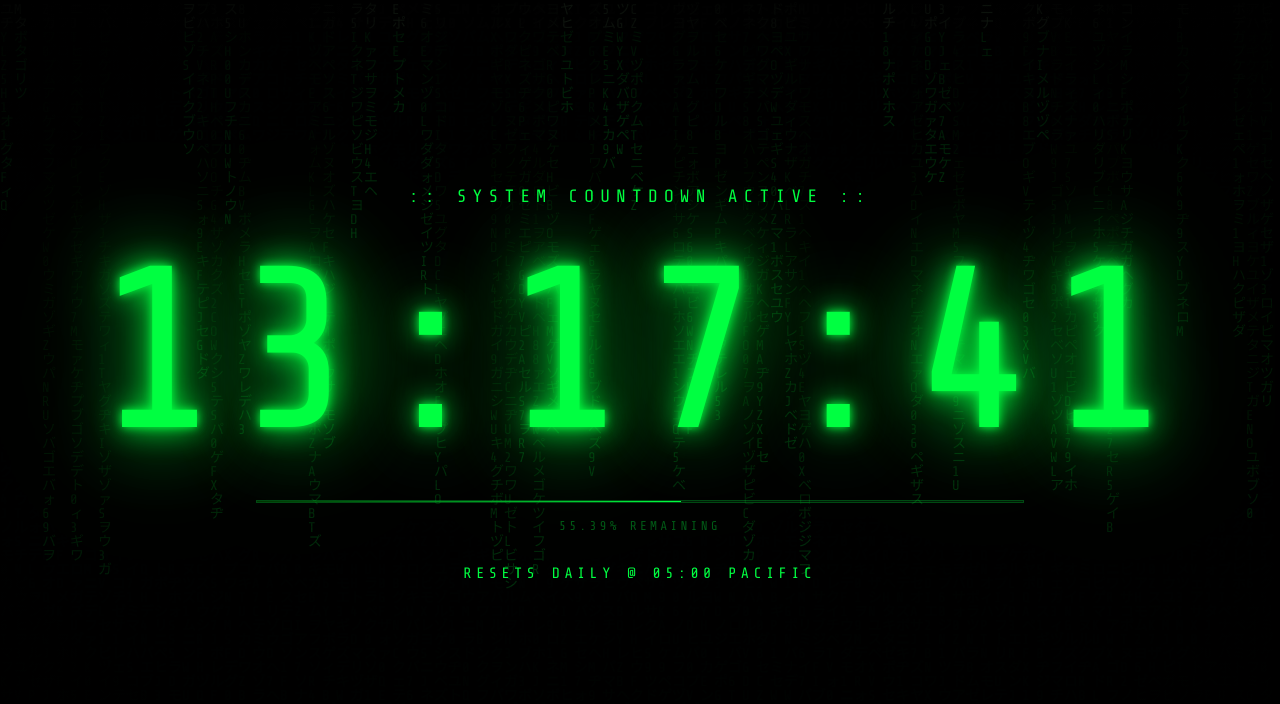
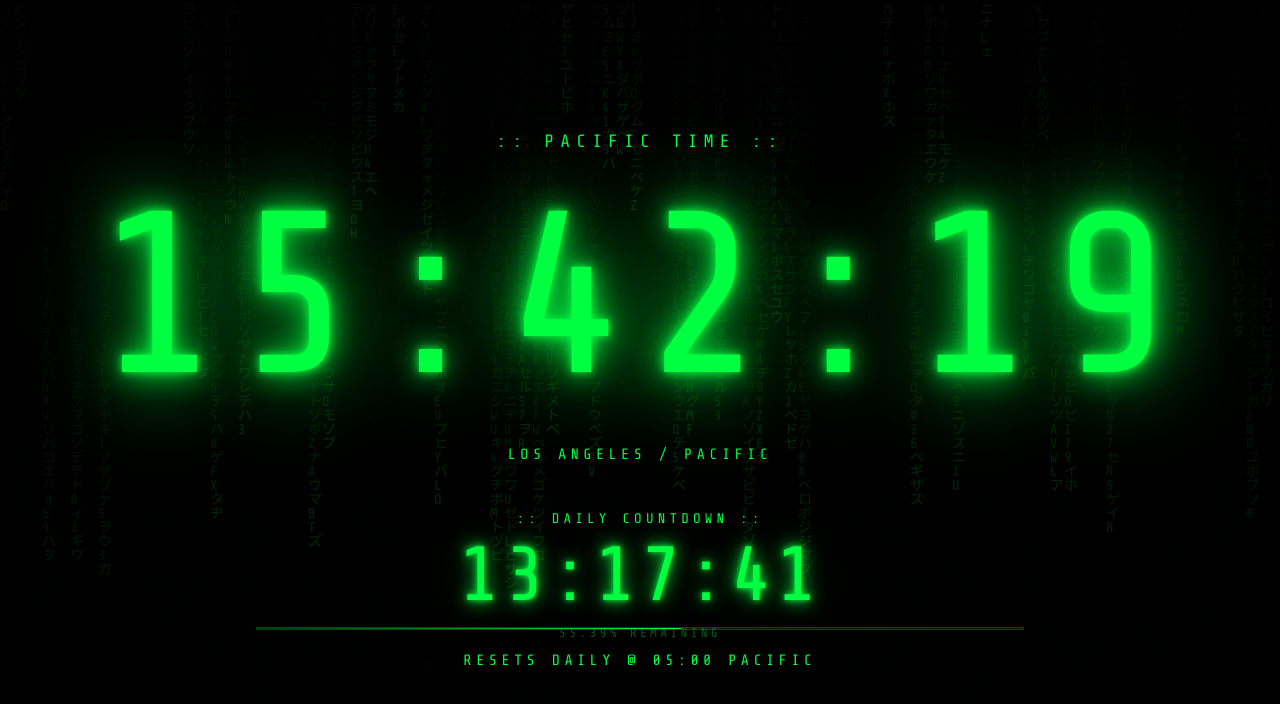
Before and after one commit to zdevelops1/escapethematrix, a plain HTML site: page index.html in a window 1280 px wide. Drawn offline with nearby package versions, Linux system fonts and the light colour scheme.

Commit message:
Make Pacific time the main attraction, move countdown below
The big hero display now shows the current Pacific time with full
glitch/glow effects. The daily countdown timer sits below it at a
smaller size with its own section label and progress bar.

Co-Authored-By: Claude Opus 4.6 (1M context) <noreply@anthropic.com>

```diff
--- a/index.html
+++ b/index.html
@@ -70,7 +70,7 @@
     animation: flicker 6s infinite;
   }
 
-  #timer {
+  #clock {
     font-size: clamp(72px, 18vw, 260px);
     color: #00ff41;
     text-shadow:
@@ -84,22 +84,61 @@
     position: relative;
   }
 
-  #timer::before, #timer::after {
+  #clock::before, #clock::after {
     content: attr(data-text);
     position: absolute;
     top: 0; left: 0;
     width: 100%; height: 100%;
     opacity: 0;
   }
-  #timer::before {
+  #clock::before {
     color: #00ffff;
     animation: glitch-before 12s infinite;
     clip-path: polygon(0 25%, 100% 25%, 100% 50%, 0 50%);
   }
-  #timer::after {
+  #clock::after {
     color: #ff003c;
     animation: glitch-after 12s infinite;
     clip-path: polygon(0 60%, 100% 60%, 100% 75%, 0 75%);
+  }
+
+  #clock-label {
+    font-size: clamp(9px, 1.2vw, 15px);
+    color: #00ff41;
+    letter-spacing: 0.3em;
+    opacity: 0.45;
+    text-transform: uppercase;
+    animation: flicker 10s infinite;
+  }
+
+  #countdown-section {
+    display: flex;
+    flex-direction: column;
+    align-items: center;
+    gap: 12px;
+    margin-top: 16px;
+  }
+
+  #countdown-label {
+    font-size: clamp(9px, 1.1vw, 14px);
+    color: #00ff41;
+    letter-spacing: 0.3em;
+    opacity: 0.5;
+    text-transform: uppercase;
+    animation: flicker 6s infinite;
+  }
+
+  #timer {
+    font-size: clamp(28px, 6vw, 80px);
+    color: #00ff41;
+    text-shadow:
+      0 0 6px #00ff41,
+      0 0 18px #00ff41,
+      0 0 40px rgba(0,255,65,0.4);
+    letter-spacing: 0.05em;
+    line-height: 1;
+    animation: flicker 8s infinite;
+    opacity: 0.75;
   }
 
   #bottom-label {
@@ -180,14 +219,18 @@
 <div id="vignette"></div>
 
 <div id="container">
-  <div id="top-label">:: SYSTEM COUNTDOWN ACTIVE ::</div>
-  <div id="timer" data-text="00:00:00">00:00:00</div>
-  <div id="progress-bar-wrap">
-    <div id="progress-bar" style="width:100%"></div>
+  <div id="top-label">:: PACIFIC TIME ::</div>
+  <div id="clock" data-text="00:00:00">00:00:00</div>
+  <div id="clock-label">LOS ANGELES / PACIFIC</div>
+  <div id="countdown-section">
+    <div id="countdown-label">:: DAILY COUNTDOWN ::</div>
+    <div id="timer">00:00:00</div>
+    <div id="progress-bar-wrap">
+      <div id="progress-bar" style="width:100%"></div>
+    </div>
+    <div id="percent">100.00% REMAINING</div>
+    <div id="bottom-label">RESETS DAILY @ 05:00 PACIFIC</div>
   </div>
-  <div id="percent">100.00% REMAINING</div>
-  <div id="bottom-label">RESETS DAILY @ 05:00 PACIFIC</div>
-  <div id="reset-label"></div>
 </div>
 
 <script>
@@ -257,15 +300,33 @@
     return [h, m, s].map(v => String(v).padStart(2, '0')).join(':');
   }
 
+  const clockEl = document.getElementById('clock');
   const timerEl = document.getElementById('timer');
   const barEl = document.getElementById('progress-bar');
   const pctEl = document.getElementById('percent');
 
+  function getPacificTime() {
+    const now = new Date();
+    const ptFormatter = new Intl.DateTimeFormat('en-US', {
+      timeZone: 'America/Los_Angeles',
+      hour: 'numeric', minute: 'numeric', second: 'numeric',
+      hour12: false
+    });
+    const parts = ptFormatter.formatToParts(now);
+    const get = (type) => String(parseInt(parts.find(p => p.type === type).value)).padStart(2, '0');
+    return get('hour') + ':' + get('minute') + ':' + get('second');
+  }
+
   function tick() {
+    // Update main clock
+    const clockDisplay = getPacificTime();
+    clockEl.textContent = clockDisplay;
+    clockEl.setAttribute('data-text', clockDisplay);
+
+    // Update countdown
     const remaining = getSecondsRemaining();
-    const display = formatTime(remaining);
-    timerEl.textContent = display;
-    timerEl.setAttribute('data-text', display);
+    const countdownDisplay = formatTime(remaining);
+    timerEl.textContent = countdownDisplay;
     const pct = (remaining / TOTAL) * 100;
     barEl.style.width = pct.toFixed(4) + '%';
     pctEl.textContent = pct.toFixed(2) + '% REMAINING';
```
